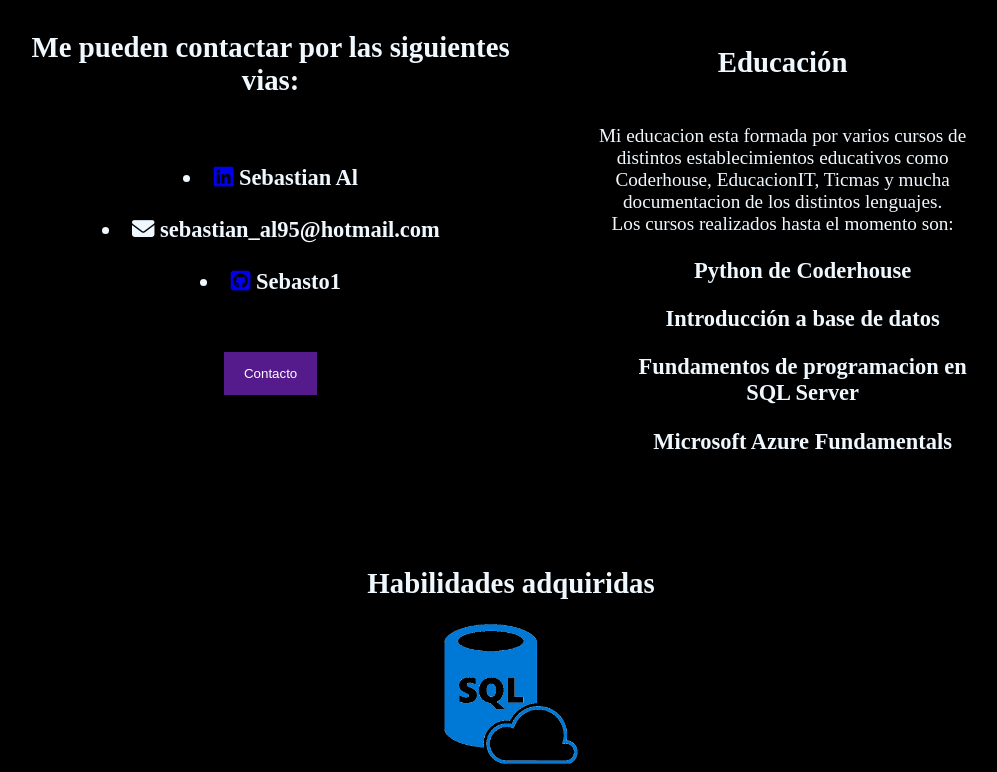
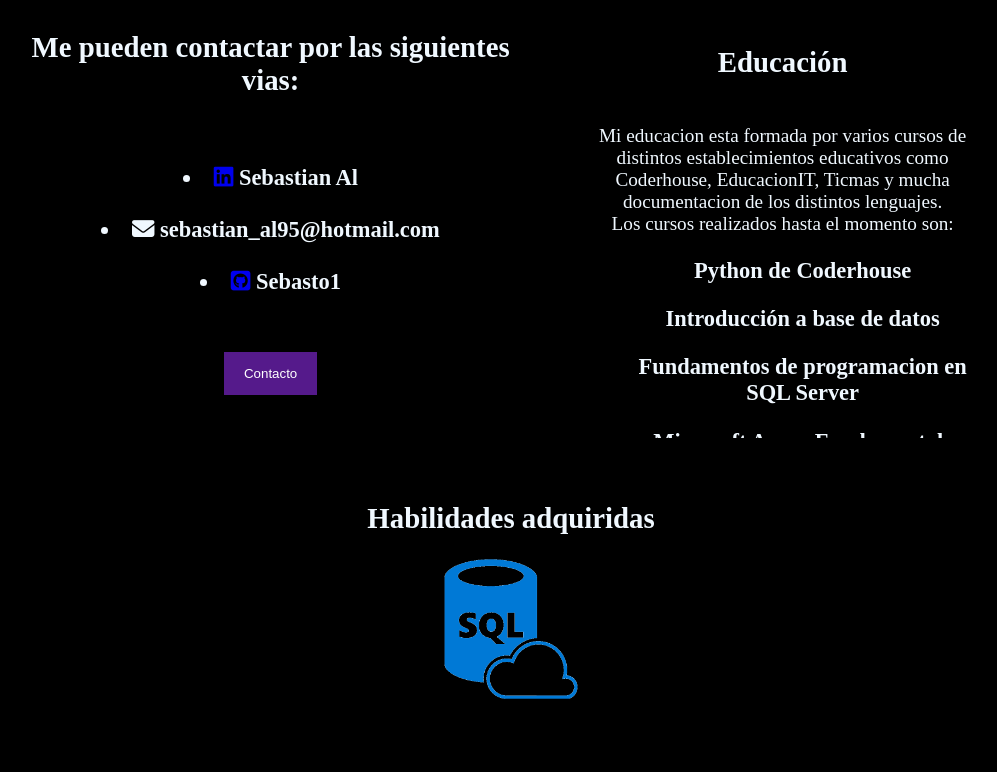
Before and after one commit to Sebasto1/Sebasto1.github.io, a plain HTML site: page index.html in a window 1280 px wide. Shown: the part 1018-1790 px from the top of the page, without its empty margins (139-1136 px from the left). Drawn offline with Linux system fonts and the light colour scheme; a web font is replaced by a local one.

Commit message:
correccion tamaños

```diff
--- a/CSS/style.css
+++ b/CSS/style.css
@@ -23,6 +23,10 @@ body {
     text-align: center;
     margin: 0 auto;
 
+}
+.container{
+    max-width: 700px;
+    max-height: 700px;
 }
 
 .menu {
@@ -64,7 +68,6 @@ li a:hover {
     text-align: center;
     width: min-content 400px;
     width: max-content 50%;
-    grid-row: 1/2;
 
 }
 
@@ -80,7 +83,7 @@ li a:hover {
     padding-top: 40px;
     padding-bottom: 0px;
     border-bottom: 0px;
-    margin-right: 20px;
+
 
 }
 
```
